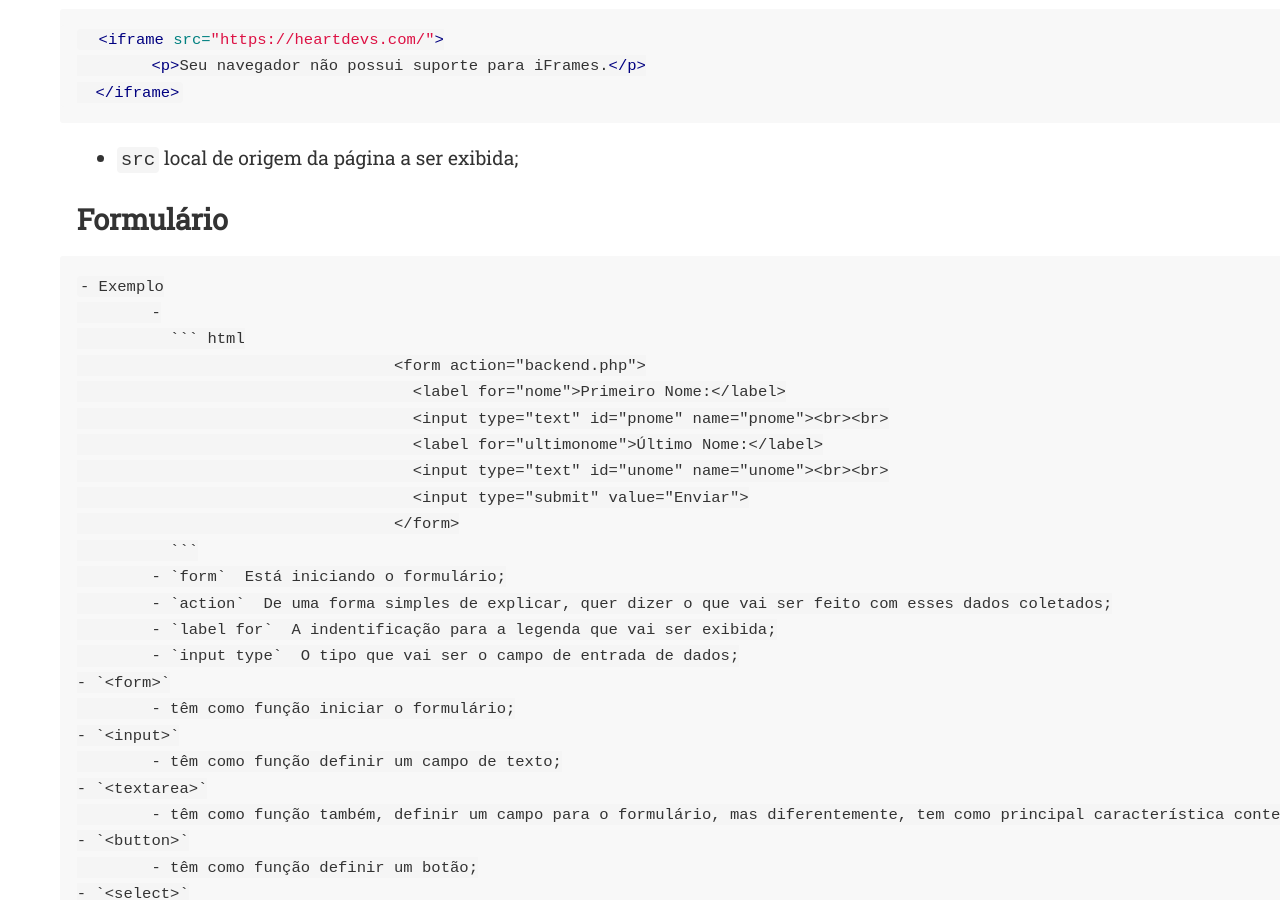
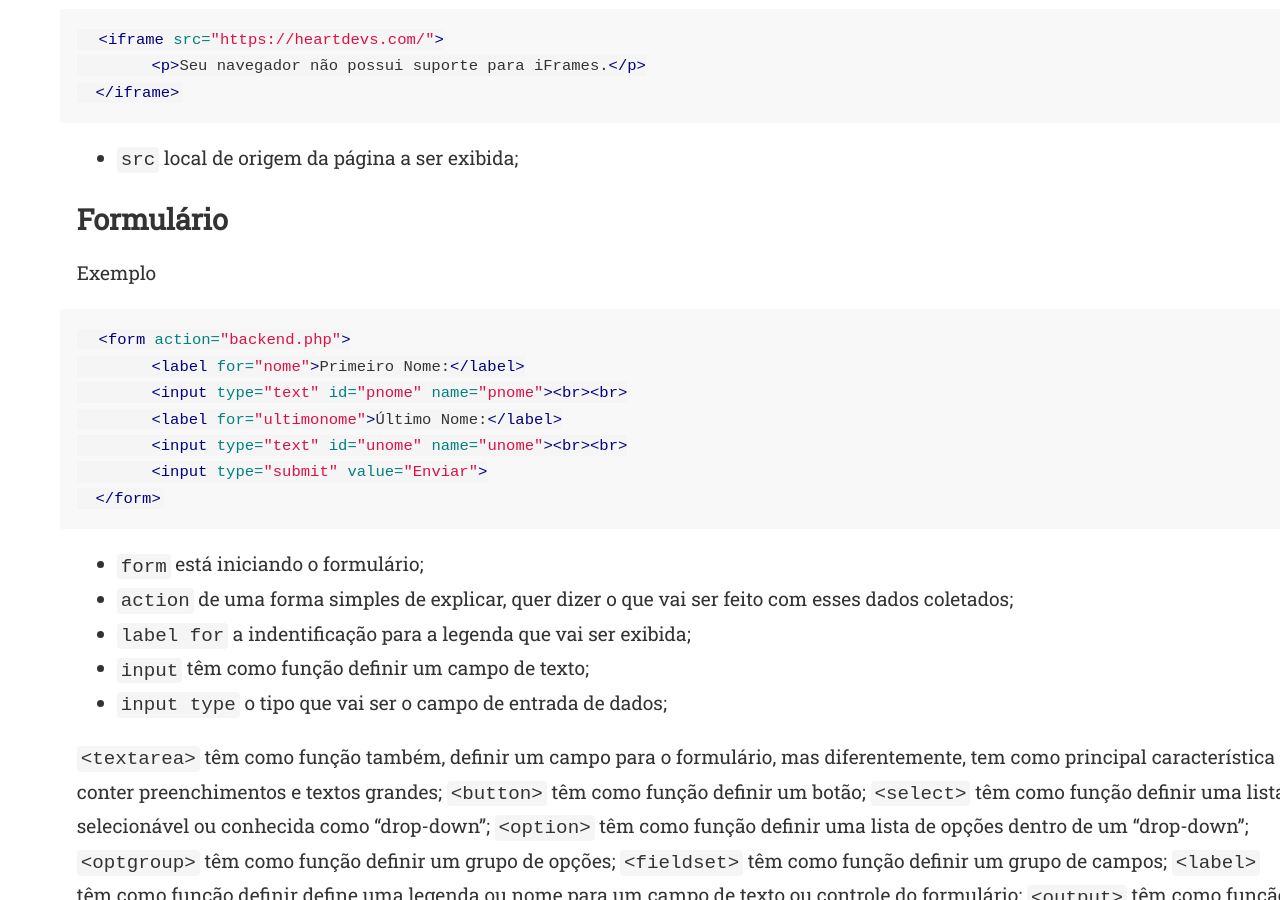
Before and after one commit to gio-bon/MyDigitalGarden, a Jekyll site: the page built from _notes/HTML.md, in a window 1280 px wide and 900 px high, scrolled down 8818 px. Built offline with Jekyll 4.4.1, drawn with Linux system fonts in a browser that asks for light colours; some of the changed text lies outside the part shown.

Commit message:
html terminado

````diff
--- a/_notes/HTML.md
+++ b/_notes/HTML.md
@@ -285,140 +285,123 @@ Link de imagens: transformar imagens como links
 - `src` local de origem da página a ser exibida;
 
 ## Formulário
-	- Exemplo
-		-
-		  ``` html
-		  			  <form action="backend.php">
-		  			    <label for="nome">Primeiro Nome:</label>
-		  			    <input type="text" id="pnome" name="pnome"><br><br>
-		  			    <label for="ultimonome">Último Nome:</label>
-		  			    <input type="text" id="unome" name="unome"><br><br>
-		  			    <input type="submit" value="Enviar">
-		  			  </form>
-		  ```
-		- `form`  Está iniciando o formulário;
-		- `action`  De uma forma simples de explicar, quer dizer o que vai ser feito com esses dados coletados;
-		- `label for`  A indentificação para a legenda que vai ser exibida;
-		- `input type`  O tipo que vai ser o campo de entrada de dados;
-	- `<form>`
-		- têm como função iniciar o formulário;
-	- `<input>`
-		- têm como função definir um campo de texto;
-	- `<textarea>`
-		- têm como função também, definir um campo para o formulário, mas diferentemente, tem como principal característica conter preenchimentos e textos grandes;
-	- `<button>`
-		- têm como função definir um botão;
-	- `<select>`
-		- têm como função definir uma lista selecionável ou conhecida como "drop-down";
-	- `<option>`
-		- têm como função definir uma lista de opções dentro de um "drop-down";
-	- `<optgroup>`
-		- têm como função definir um grupo de opções;
-	- `<fieldset>`
-		- têm como função definir um grupo de campos;
-	- `<label>`
-		- têm como função definir define uma legenda ou nome para um campo de texto ou controle do formulário;
-	- `<output>`
-		- têm como função definir elementos de saída para o formulário;
-	- `<legend>`
-		- têm como função definir um título para um conjunto de campo;
-	- Tipos de input
-		- `<input type="button">`
-		- `<input type="checkbox">`
-			- [<input type="checkbox"> - HTML: Linguagem de Marcação de Hipertexto | MDN](https://developer.mozilla.org/pt-BR/docs/Web/HTML/Element/Input/checkbox)
-		- `<input type="color">`
-		- `<input type="date">`
-		- `<input type="datetime-local">`
-		- `<input type="email">`
-		- `<input type="file">`
-		- `<input type="hidden">`
-		- `<input type="image">`
-		- `<input type="month">`
-		- `<input type="number">`
-		- `<input type="password">`
-		- `<input type="radio">`
-		- `<input type="range">`
-		- `<input type="reset">`
-		- `<input type="search">`
-		- `<input type="submit">`
-		- `<input type="tel">`
-		- `<input type="text">`
-		- `<input type="time">`
-		- `<input type="url">`
-		- `<input type="week">`
+Exemplo
+``` html
+  <form action="backend.php">
+	<label for="nome">Primeiro Nome:</label>
+	<input type="text" id="pnome" name="pnome"><br><br>
+	<label for="ultimonome">Último Nome:</label>
+	<input type="text" id="unome" name="unome"><br><br>
+	<input type="submit" value="Enviar">
+  </form>
+```
+- `form`  está iniciando o formulário;
+- `action`  de uma forma simples de explicar, quer dizer o que vai ser feito com esses dados coletados;
+- `label for`  a indentificação para a legenda que vai ser exibida;
+- `input` têm como função definir um campo de texto;
+- `input type`  o tipo que vai ser o campo de entrada de dados;
+
+`<textarea>` têm como função também, definir um campo para o formulário, mas diferentemente, tem como principal característica conter preenchimentos e textos grandes;
+`<button>` têm como função definir um botão;
+`<select>` têm como função definir uma lista selecionável ou conhecida como "drop-down";
+`<option>` têm como função definir uma lista de opções dentro de um "drop-down";
+`<optgroup>` têm como função definir um grupo de opções;
+`<fieldset>` têm como função definir um grupo de campos;
+`<label>` têm como função definir define uma legenda ou nome para um campo de texto ou controle do formulário;
+`<output>` têm como função definir elementos de saída para o formulário;
+`<legend>` têm como função definir um título para um conjunto de campo;
+
+### Tipos de input
+- `<input type="button">`
+- `<input type="checkbox">`
+- `<input type="color">`
+- `<input type="date">`
+- `<input type="datetime-local">`
+- `<input type="email">`
+- `<input type="file">`
+- `<input type="hidden">`
+- `<input type="image">`
+- `<input type="month">`
+- `<input type="number">`
+- `<input type="password">`
+- `<input type="radio">`
+- `<input type="range">`
+- `<input type="reset">`
+- `<input type="search">`
+- `<input type="submit">`
+- `<input type="tel">`
+- `<input type="text">`
+- `<input type="time">`
+- `<input type="url">`
+- `<input type="week">`
 
 ## Listas
-	- `<ul>`
-		- Lista não ordenada
-		-
-		  ``` html
-		  			          <ul>
-		  			              <li>Carro</li>
-		  			              <li>Moto</li>
-		  			              <li>Avião</li>
-		  			          </ul>
-		  ```
-		- Tipos de marcadores `<ul type="valor">`
-			- `type="circle"` Círculo não preenchido.
-			- `type="square"` Quadrado preto.
-			- `type="disc"` Círculo preenchido.
-	- `<ol>`
-		- Lista ordenada
-		-
-		  ``` html
-		  			  <ol>
-		  			      <li>Carro</li>
-		  			      <li>Moto</li>
-		  			      <li>Avião</li>
-		  			  </ol>
-		  ```
-		- Tipos de marcadores `<ol type="valor">`
-			- `type="1"` Valores inteiros 1,2,3...
-			- `type="A"` Alfabeto em maiúsculas A,B,C...
-			- `type="a"` Alfabeto em minúsculas a,b,c...
-			- `type="I"` Algarismos Romanos em maiúsculo I,II,III...
-			- `type="i"` Algarismos Romanos em minúsculO i,ii,iii...
-	- `<dl>`
-		- Lista de descrição
-		-
-		  ``` html
-		  			  <dl>
-		  			      <dt>He4rt Developers</dt>
-		  			      	<dd>Uma comunidade de desenvolvedores ajudando os iniciantes do mundo da programação.</dd>
-		  			      <dt>4noobs</dt>
-		  			      	<dd>Projetos desenvolvidos para facilitar o estudos dos devs iniciantes feitos pela nossa comunidade!</dd>
-		  			  </dl>
-		  ```
-		- `<dt>` define o nome que será descrito e a tag `<dd>` é a descrição.
+`<ul>` lista não ordenada
+``` html
+  <ul>
+	  <li>Carro</li>
+	  <li>Moto</li>
+	  <li>Avião</li>
+  </ul>
+```
+Tipos de marcadores `<ul type="valor">`
+- `type="circle"` Círculo não preenchido.
+- `type="square"` Quadrado preto.
+- `type="disc"` Círculo preenchido.
+
+`<ol>` lista ordenada
+``` html
+  <ol>
+	  <li>Carro</li>
+	  <li>Moto</li>
+	  <li>Avião</li>
+  </ol>
+```
+Tipos de marcadores `<ol type="valor">`
+- `type="1"` Valores inteiros 1,2,3...
+- `type="A"` Alfabeto em maiúsculas A,B,C...
+- `type="a"` Alfabeto em minúsculas a,b,c...
+- `type="I"` Algarismos Romanos em maiúsculo I,II,III...
+- `type="i"` Algarismos Romanos em minúsculO i,ii,iii...
+
+`<dl>` lista de descrição
+``` html
+  <dl>
+	  <dt>He4rt Developers</dt>
+		<dd>Uma comunidade de desenvolvedores ajudando os iniciantes do mundo da programação.</dd>
+	  <dt>4noobs</dt>
+		<dd>Projetos desenvolvidos para facilitar o estudos dos devs iniciantes feitos pela nossa comunidade!</dd>
+  </dl>
+	  ```
+- `<dt>` define o nome que será descrito e a tag `<dd>` é a descrição.
 
 ## Tabelas
-	- `<table>`
-		- Define uma estrutura de tabela.
-	- `<tr>`
-		- Define uma linha para tabela.
-	- `<th>`
-		- Define o cabeçalho da tabela.
-	- `<td>`
-		- Define os dados/células na tabela.
-	- Exemplo
-		-
-		  ``` html
-		  			  <table border="1">
-		  			  	<tr> <!-- Linha que contêm os cabeçalhos -->
-		  			  		<th>Cabeçalho 1</th>
-		  			  		<th>Cabeçalho 2</th>
-		  			  		<th>Cabeçalho 3</th>
-		  			  	</tr>
-		  			  	<tr> <!-- Linha que contêm os dados/células -->
-		  			  		<td>Célula 1</td>
-		  			  		<td>Célula 2</td>
-		  			  		<td>Célula 3</td>
-		  			  	</tr>
-		  			  	<tr> <!-- Linha que contêm os dados/células -->
-		  			  		<td>Célula 4</td>
-		  			  		<td>Célula 5</td>
-		  			  		<td>Célula 6</td>
-		  			  	</tr>
-		  			  </table>
-		  ```
-		- ![image.png](../assets/image_1638380733291_0.png)
+- `<table>` define uma estrutura de tabela.
+- `<tr>` define uma linha para tabela.
+- `<th>` define o cabeçalho da tabela.
+- `<td>` define os dados/células na tabela.
+
+Exemplo
+``` html
+  <table border="1">
+	<tr> <!-- Linha que contêm os cabeçalhos -->
+		<th>Cabeçalho 1</th>
+		<th>Cabeçalho 2</th>
+		<th>Cabeçalho 3</th>
+	</tr>
+	<tr> <!-- Linha que contêm os dados/células -->
+		<td>Célula 1</td>
+		<td>Célula 2</td>
+		<td>Célula 3</td>
+	</tr>
+	<tr> <!-- Linha que contêm os dados/células -->
+		<td>Célula 4</td>
+		<td>Célula 5</td>
+		<td>Célula 6</td>
+	</tr>
+  </table>
+```
+
+---
+
+[[Refs HTML]]
````
